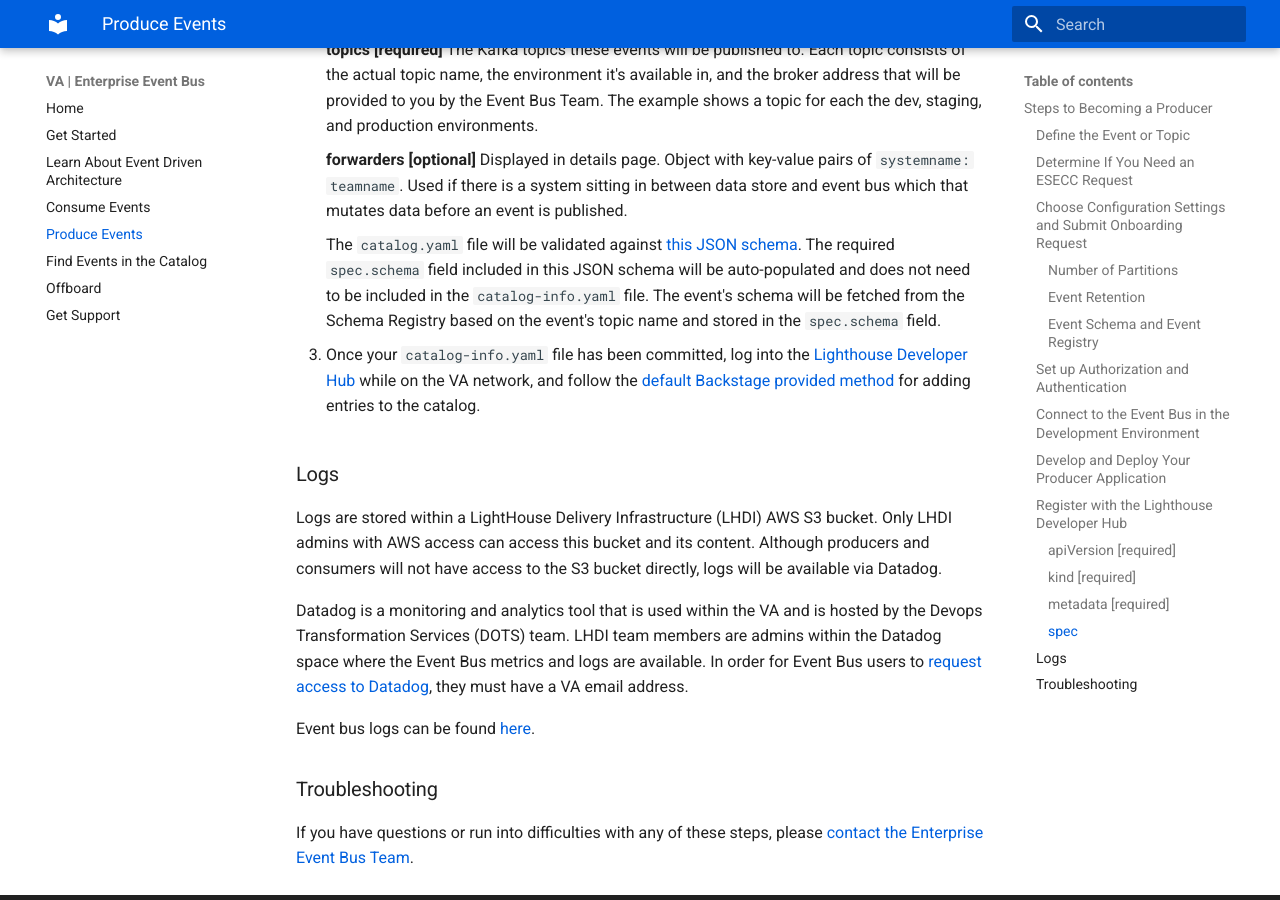
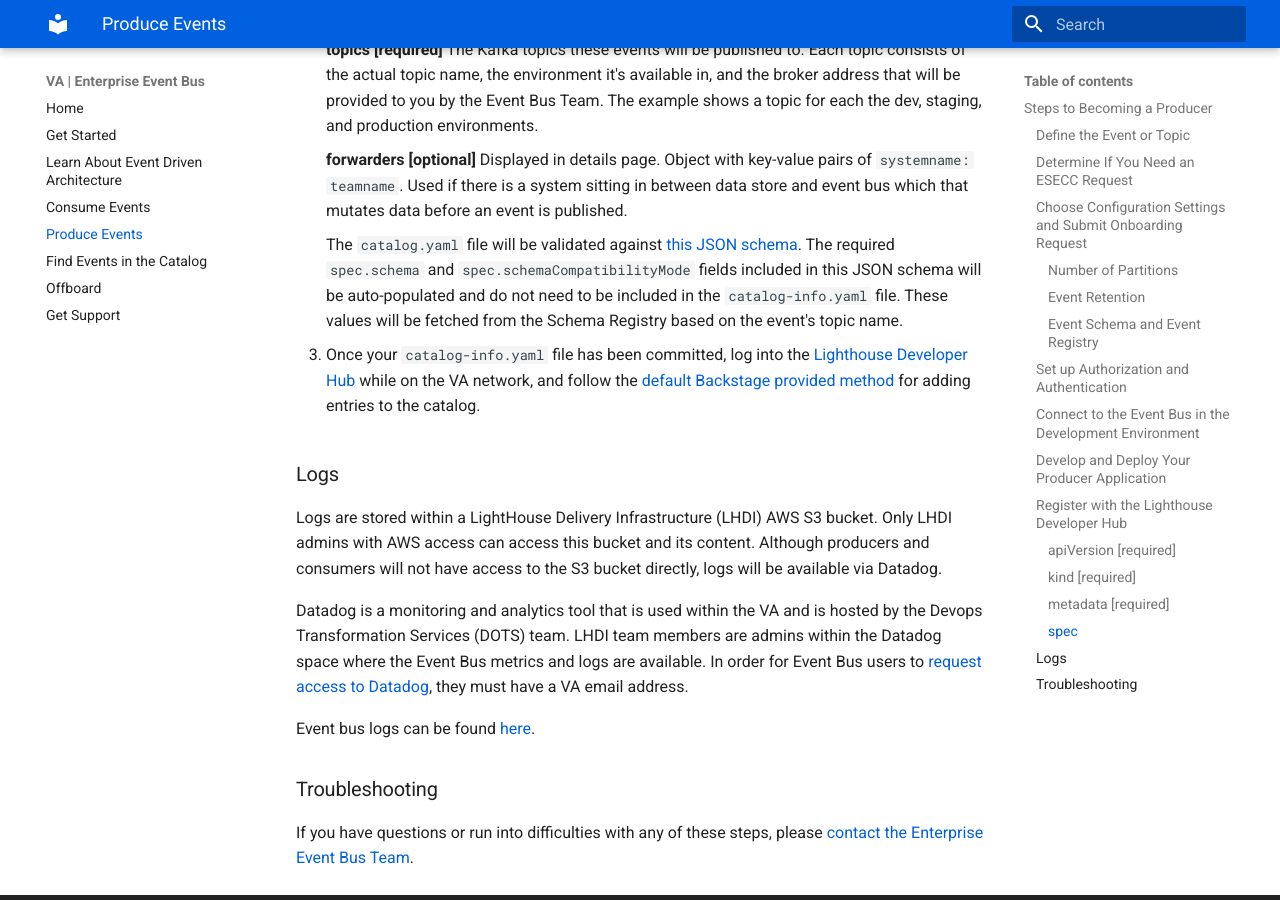
Before and after one commit to department-of-veterans-affairs/ves-event-bus-developer-portal, an MkDocs documentation site: the page built from docs/produce-events.md, in a window 1280 px wide and 900 px high, scrolled down 7048 px. Built offline with MkDocs 1.6.1 and Material for MkDocs 9.7.7, drawn with Linux system fonts in a browser that asks for light colours.

Commit message:
1378 - Add info about the catalog-info.yaml schemaCompatibilityMode field to producer docs

```diff
--- a/docs/produce-events.md
+++ b/docs/produce-events.md
@@ -234,7 +234,7 @@
     **forwarders [optional]**
     Displayed in details page. Object with key-value pairs of `systemname: teamname`. Used if there is a system sitting in between data store and event bus which that mutates data before an event is published.
 
-    The `catalog.yaml` file will be validated against [this JSON schema](https://github.com/department-of-veterans-affairs/ves-event-bus-backstage-plugins/blob/main/plugins/event-kind-backend/src/schema/Event.schema.json). The required `spec.schema` field included in this JSON schema will be auto-populated and does not need to be included in the `catalog-info.yaml` file. The event's schema will be fetched from the Schema Registry based on the event's topic name and stored in the `spec.schema` field.
+    The `catalog.yaml` file will be validated against [this JSON schema](https://github.com/department-of-veterans-affairs/ves-event-bus-backstage-plugins/blob/main/plugins/event-kind-backend/src/schema/Event.schema.json). The required `spec.schema` and `spec.schemaCompatibilityMode` fields included in this JSON schema will be auto-populated and do not need to be included in the `catalog-info.yaml` file. These values will be fetched from the Schema Registry based on the event's topic name.
 
 3. Once your `catalog-info.yaml` file has been committed, log into the [Lighthouse Developer Hub](https://hub.lighthouse.va.gov/) while on the VA network, and follow the [default Backstage provided method](https://backstage.io/docs/features/software-catalog/#adding-components-to-the-catalog) for adding entries to the catalog.
 
```
